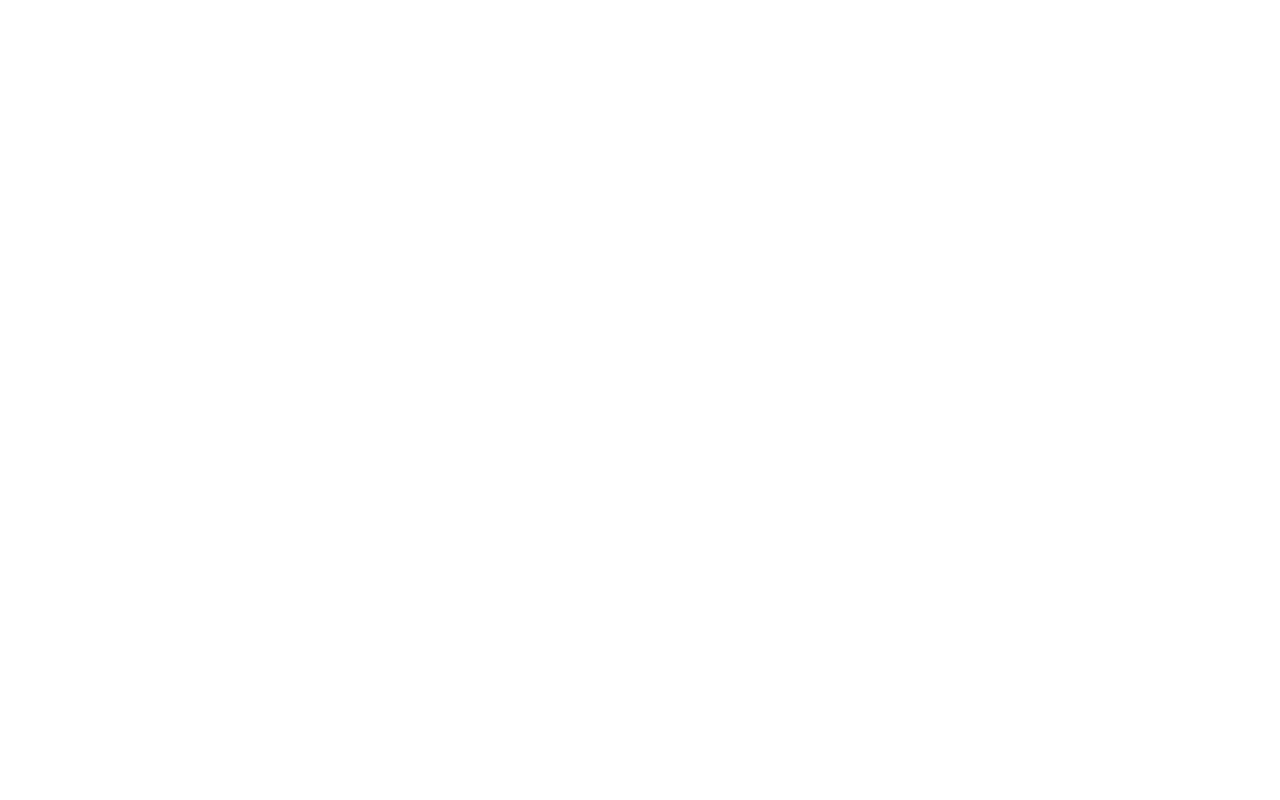
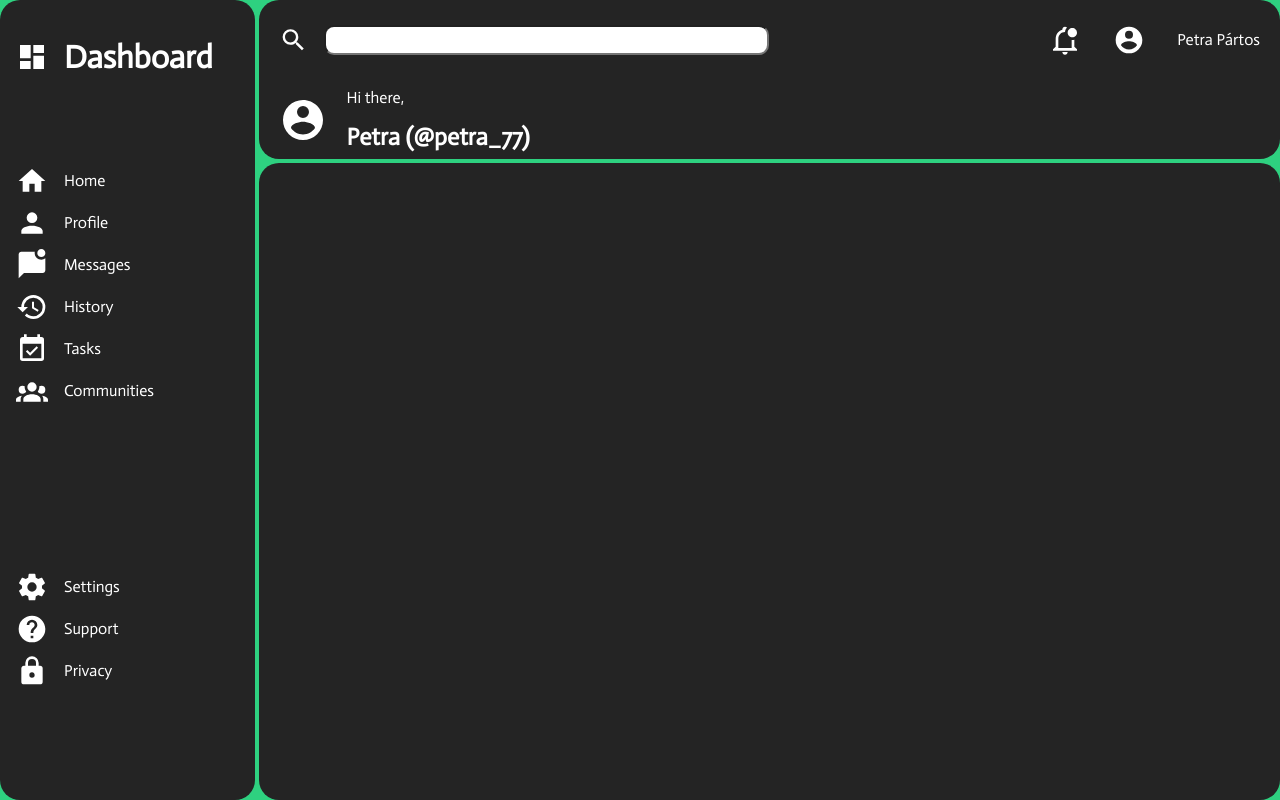
Before and after one commit to Petra-78/admin-dashboard, a plain HTML site: page index.html in a window 1280 px wide. Drawn offline with Linux system fonts and the light colour scheme.

Commit message:
sidebar done, navbar started

```diff
--- a/index.html
+++ b/index.html
@@ -0,0 +1,84 @@
+<!DOCTYPE html>
+<html lang="en">
+<head>
+    <meta charset="UTF-8">
+    <meta name="viewport" content="width=device-width, initial-scale=1.0">
+    <link rel="stylesheet" href="style.css">
+    <link rel="preconnect" href="https://fonts.googleapis.com">
+    <link rel="preconnect" href="https://fonts.gstatic.com" crossorigin>
+    <link href="https://fonts.googleapis.com/css2?family=Actor&display=swap" rel="stylesheet">
+    <title>Document</title>
+</head>
+<body>
+    <div class="container">
+        <div class="sidebar">
+            <div class="title">
+                <svg xmlns="http://www.w3.org/2000/svg" viewBox="0 0 24 24"><title>view-dashboard</title><path d="M13,3V9H21V3M13,21H21V11H13M3,21H11V15H3M3,13H11V3H3V13Z" /></svg>
+                <h1>Dashboard</h1>
+            </div>
+            <div class="general">
+                <div class="home">
+                    <svg xmlns="http://www.w3.org/2000/svg" viewBox="0 0 24 24"><title>home</title><path d="M10,20V14H14V20H19V12H22L12,3L2,12H5V20H10Z" /></svg>
+                    <p>Home</p>
+                </div>
+                <div class="profile">
+                    <svg xmlns="http://www.w3.org/2000/svg" viewBox="0 0 24 24"><title>account</title><path d="M12,4A4,4 0 0,1 16,8A4,4 0 0,1 12,12A4,4 0 0,1 8,8A4,4 0 0,1 12,4M12,14C16.42,14 20,15.79 20,18V20H4V18C4,15.79 7.58,14 12,14Z" /></svg>
+                    <p>Profile</p>
+                </div>
+                <div class="messages">
+                    <svg xmlns="http://www.w3.org/2000/svg" viewBox="0 0 24 24"><title>message-badge</title><path d="M22 7V16C22 17.1 21.1 18 20 18H6L2 22V4C2 2.9 2.9 2 4 2H14.1C14 2.3 14 2.7 14 3C14 5.8 16.2 8 19 8C20.1 8 21.2 7.6 22 7M16 3C16 4.7 17.3 6 19 6S22 4.7 22 3 20.7 0 19 0 16 1.3 16 3Z" /></svg>
+                    <p>Messages</p>
+                </div>
+                <div class="history">
+                    <svg xmlns="http://www.w3.org/2000/svg" viewBox="0 0 24 24"><title>history</title><path d="M13.5,8H12V13L16.28,15.54L17,14.33L13.5,12.25V8M13,3A9,9 0 0,0 4,12H1L4.96,16.03L9,12H6A7,7 0 0,1 13,5A7,7 0 0,1 20,12A7,7 0 0,1 13,19C11.07,19 9.32,18.21 8.06,16.94L6.64,18.36C8.27,20 10.5,21 13,21A9,9 0 0,0 22,12A9,9 0 0,0 13,3" /></svg>
+                    <p>History</p>
+                </div>
+                <div class="tasks">
+                    <svg xmlns="http://www.w3.org/2000/svg" viewBox="0 0 24 24"><title>calendar-check</title><path d="M19,19H5V8H19M19,3H18V1H16V3H8V1H6V3H5C3.89,3 3,3.9 3,5V19A2,2 0 0,0 5,21H19A2,2 0 0,0 21,19V5A2,2 0 0,0 19,3M16.53,11.06L15.47,10L10.59,14.88L8.47,12.76L7.41,13.82L10.59,17L16.53,11.06Z" /></svg>
+                    <p>Tasks</p>
+                </div>
+                <div class="communities">
+                    <svg xmlns="http://www.w3.org/2000/svg" viewBox="0 0 24 24"><title>account-group</title><path d="M12,5.5A3.5,3.5 0 0,1 15.5,9A3.5,3.5 0 0,1 12,12.5A3.5,3.5 0 0,1 8.5,9A3.5,3.5 0 0,1 12,5.5M5,8C5.56,8 6.08,8.15 6.53,8.42C6.38,9.85 6.8,11.27 7.66,12.38C7.16,13.34 6.16,14 5,14A3,3 0 0,1 2,11A3,3 0 0,1 5,8M19,8A3,3 0 0,1 22,11A3,3 0 0,1 19,14C17.84,14 16.84,13.34 16.34,12.38C17.2,11.27 17.62,9.85 17.47,8.42C17.92,8.15 18.44,8 19,8M5.5,18.25C5.5,16.18 8.41,14.5 12,14.5C15.59,14.5 18.5,16.18 18.5,18.25V20H5.5V18.25M0,20V18.5C0,17.11 1.89,15.94 4.45,15.6C3.86,16.28 3.5,17.22 3.5,18.25V20H0M24,20H20.5V18.25C20.5,17.22 20.14,16.28 19.55,15.6C22.11,15.94 24,17.11 24,18.5V20Z" /></svg>
+                    <p>Communities</p>
+                </div>
+            </div>
+            <div class="other">
+                <div class="settings">
+                    <svg xmlns="http://www.w3.org/2000/svg" viewBox="0 0 24 24"><title>cog</title><path d="M12,15.5A3.5,3.5 0 0,1 8.5,12A3.5,3.5 0 0,1 12,8.5A3.5,3.5 0 0,1 15.5,12A3.5,3.5 0 0,1 12,15.5M19.43,12.97C19.47,12.65 19.5,12.33 19.5,12C19.5,11.67 19.47,11.34 19.43,11L21.54,9.37C21.73,9.22 21.78,8.95 21.66,8.73L19.66,5.27C19.54,5.05 19.27,4.96 19.05,5.05L16.56,6.05C16.04,5.66 15.5,5.32 14.87,5.07L14.5,2.42C14.46,2.18 14.25,2 14,2H10C9.75,2 9.54,2.18 9.5,2.42L9.13,5.07C8.5,5.32 7.96,5.66 7.44,6.05L4.95,5.05C4.73,4.96 4.46,5.05 4.34,5.27L2.34,8.73C2.21,8.95 2.27,9.22 2.46,9.37L4.57,11C4.53,11.34 4.5,11.67 4.5,12C4.5,12.33 4.53,12.65 4.57,12.97L2.46,14.63C2.27,14.78 2.21,15.05 2.34,15.27L4.34,18.73C4.46,18.95 4.73,19.03 4.95,18.95L7.44,17.94C7.96,18.34 8.5,18.68 9.13,18.93L9.5,21.58C9.54,21.82 9.75,22 10,22H14C14.25,22 14.46,21.82 14.5,21.58L14.87,18.93C15.5,18.67 16.04,18.34 16.56,17.94L19.05,18.95C19.27,19.03 19.54,18.95 19.66,18.73L21.66,15.27C21.78,15.05 21.73,14.78 21.54,14.63L19.43,12.97Z" /></svg>
+                    <p>Settings</p>
+                </div>
+                <div class="support">
+                    <svg xmlns="http://www.w3.org/2000/svg" viewBox="0 0 24 24"><title>help-circle</title><path d="M15.07,11.25L14.17,12.17C13.45,12.89 13,13.5 13,15H11V14.5C11,13.39 11.45,12.39 12.17,11.67L13.41,10.41C13.78,10.05 14,9.55 14,9C14,7.89 13.1,7 12,7A2,2 0 0,0 10,9H8A4,4 0 0,1 12,5A4,4 0 0,1 16,9C16,9.88 15.64,10.67 15.07,11.25M13,19H11V17H13M12,2A10,10 0 0,0 2,12A10,10 0 0,0 12,22A10,10 0 0,0 22,12C22,6.47 17.5,2 12,2Z" /></svg>
+                    <p>Support</p>
+                </div>
+                <div class="privacy">
+                    <svg xmlns="http://www.w3.org/2000/svg" viewBox="0 0 24 24"><title>lock</title><path d="M12,17A2,2 0 0,0 14,15C14,13.89 13.1,13 12,13A2,2 0 0,0 10,15A2,2 0 0,0 12,17M18,8A2,2 0 0,1 20,10V20A2,2 0 0,1 18,22H6A2,2 0 0,1 4,20V10C4,8.89 4.9,8 6,8H7V6A5,5 0 0,1 12,1A5,5 0 0,1 17,6V8H18M12,3A3,3 0 0,0 9,6V8H15V6A3,3 0 0,0 12,3Z" /></svg>
+                    <p>Privacy</p>
+                </div>
+            </div>
+        </div>
+        <div class="navbar">
+            <div class="header-upper">
+                <div class="searchbar">
+                    <svg xmlns="http://www.w3.org/2000/svg" viewBox="0 0 24 24"><title>magnify</title><path d="M9.5,3A6.5,6.5 0 0,1 16,9.5C16,11.11 15.41,12.59 14.44,13.73L14.71,14H15.5L20.5,19L19,20.5L14,15.5V14.71L13.73,14.44C12.59,15.41 11.11,16 9.5,16A6.5,6.5 0 0,1 3,9.5A6.5,6.5 0 0,1 9.5,3M9.5,5C7,5 5,7 5,9.5C5,12 7,14 9.5,14C12,14 14,12 14,9.5C14,7 12,5 9.5,5Z" /></svg>
+                    <input type="search" name="search" id="searchbar">
+                </div>
+                <div class="account">
+                    <svg xmlns="http://www.w3.org/2000/svg" viewBox="0 0 24 24"><title>bell-badge-outline</title><path d="M19 17V11.8C18.5 11.9 18 12 17.5 12H17V18H7V11C7 8.2 9.2 6 12 6C12.1 4.7 12.7 3.6 13.5 2.7C13.2 2.3 12.6 2 12 2C10.9 2 10 2.9 10 4V4.3C7 5.2 5 7.9 5 11V17L3 19V20H21V19L19 17M10 21C10 22.1 10.9 23 12 23S14 22.1 14 21H10M21 6.5C21 8.4 19.4 10 17.5 10S14 8.4 14 6.5 15.6 3 17.5 3 21 4.6 21 6.5" /></svg>
+                    <svg xmlns="http://www.w3.org/2000/svg" viewBox="0 0 24 24"><title>account-circle</title><path d="M12,19.2C9.5,19.2 7.29,17.92 6,16C6.03,14 10,12.9 12,12.9C14,12.9 17.97,14 18,16C16.71,17.92 14.5,19.2 12,19.2M12,5A3,3 0 0,1 15,8A3,3 0 0,1 12,11A3,3 0 0,1 9,8A3,3 0 0,1 12,5M12,2A10,10 0 0,0 2,12A10,10 0 0,0 12,22A10,10 0 0,0 22,12C22,6.47 17.5,2 12,2Z" /></svg>
+                    <p>Petra Pártos</p>
+                </div>
+            </div>
+            <div class="header-lower">
+                <div class="pfp">
+                    <svg id="pfp" xmlns="http://www.w3.org/2000/svg" viewBox="0 0 24 24"><title>account-circle</title><path d="M12,19.2C9.5,19.2 7.29,17.92 6,16C6.03,14 10,12.9 12,12.9C14,12.9 17.97,14 18,16C16.71,17.92 14.5,19.2 12,19.2M12,5A3,3 0 0,1 15,8A3,3 0 0,1 12,11A3,3 0 0,1 9,8A3,3 0 0,1 12,5M12,2A10,10 0 0,0 2,12A10,10 0 0,0 12,22A10,10 0 0,0 22,12C22,6.47 17.5,2 12,2Z" /></svg>
+                    <p class="greeting">Hi there,</p>
+                    <h2>Petra (@petra_77)</h2>
+                </div>
+                <div class="buttons"></div>
+            </div>
+        </div>
+        <div class="content"></div>
+    </div>
+</body>
+</html>
--- a/style.css
+++ b/style.css
@@ -1,6 +1,108 @@
+
+
 :root {
+    --white: white;
     --black: rgb(14, 14, 14);
     --grey: rgb(36, 36, 36);
     --green: rgb(46, 209, 128);
     --dark-green: rgb(15, 95, 58);
 }
+
+* {
+    padding: 0px;
+    margin: 0px;
+    box-sizing: border-box;
+    color: var(--white);
+    font-family: "Actor", sans-serif;
+}
+
+html {
+    font-size: clamp(1rem, 62,5%, 4rem);
+    background-color: var(--green);
+}
+
+body {
+    height: 100vh;
+    width: 100vw;
+}
+
+.container {
+    height: 100vh;
+    width: 100vw;
+
+    display: grid;
+    grid-template-columns: 1fr 4fr;
+    grid-template-rows: 1fr 4fr;
+    gap: 0.2rem;
+}
+
+.sidebar, .navbar, .content {
+    background-color: var(--grey);
+    border-radius: 20px;
+}
+
+.sidebar {
+    grid-row: span 2;
+    display: grid;
+    grid-template-rows: 1fr 3fr 3fr;
+    align-items: center;
+    padding: 0px 1rem;
+}
+
+.title, .general > *, .other > *{
+    display: flex;
+    justify-content: start;
+    align-items: center;
+    gap: 1rem;
+}
+
+.general, .other {
+    display: flex;
+    flex-direction: column;
+    gap: 10px;
+}
+
+svg {
+    height: 2rem;
+    fill: var(--white);
+}
+
+.navbar {
+    display: grid;
+    grid-template-rows: 1fr 1fr;
+}
+
+.header-upper, .header-lower {
+    display: grid;
+    grid-template-columns: 1fr 1fr;
+    padding: 0px 20px;
+}
+
+.searchbar, .account, .buttons {
+    display: flex;
+    align-items: center;
+    gap: 1rem;
+}
+
+.account {
+    justify-content: end;
+    gap: 2rem;
+}
+
+.pfp {
+    display: grid;
+    grid-template-columns: auto 1fr;
+    align-items: center;
+}
+
+#pfp {
+    grid-row: 1/3;
+    height: 3rem;
+    margin-right: 20px;
+}
+
+input {
+    width: 100%;
+    padding: 5px;
+    border-radius: 10px;
+}
```
